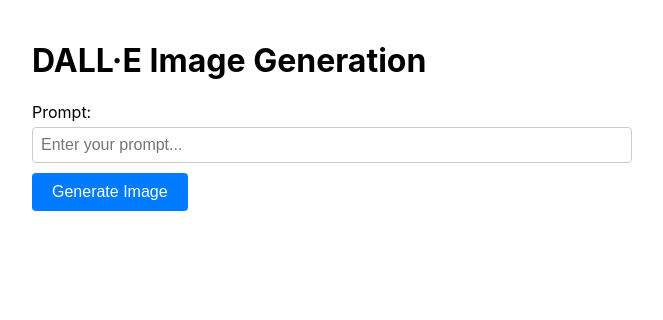
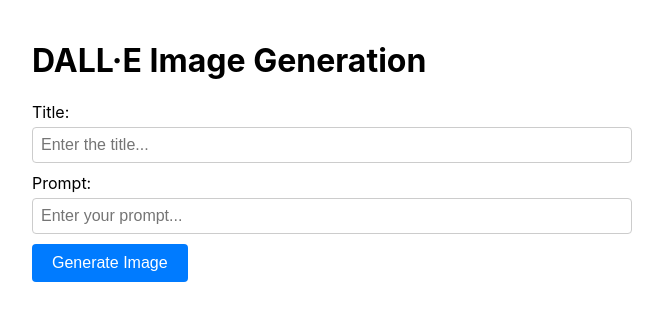
Before and after one commit to Maiquey/DnDiaries, a React (Create React App) app: page /imageCreation in a window 1280 px wide. Shown: the top 320 px of the page, without its empty margins (308-971 px from the left). Built offline with nearby package versions, Linux system fonts and the light colour scheme.

Commit message:
Added Title to LocalStorage

```diff
--- a/src/App.js
+++ b/src/App.js
@@ -31,6 +31,10 @@
                       element={<ImageCreation />}
                   />
                   <Route
+                      path="/retrieveData"
+                      element={<RetrieveData />}
+                  />
+                  <Route
                       path="*"
                       element={<Navigate to="/" />}
                   />
--- a/src/ImageCreation/ImageCreation.jsx
+++ b/src/ImageCreation/ImageCreation.jsx
@@ -3,6 +3,7 @@
 import './ImageCreation.css';
 
 export default function ImageCreation() {
+  const [title, setTitle] = useState("");
   const [prompt, setPrompt] = useState("");
   const [imageUrl, setImageUrl] = useState("");
   const [error, setError] = useState("");
@@ -11,13 +12,17 @@
     setPrompt(e.target.value);
   };
 
+  const handleTitleChange = (e) => {
+    setTitle(e.target.value);
+  };
+
   const generateImage = () => {
     axios
       .post("http://localhost:5000/generate", { prompt })
       .then((response) => {
         setImageUrl(response.data.image_url);
         setError("");
-        saveToLocalStorage(prompt, response.data.image_url); // Save to local storage
+        saveToLocalStorage(prompt, title, response.data.image_url); // Save to local storage
       })
       .catch((error) => {
         setError("Failed to generate image.");
@@ -25,7 +30,7 @@
       });
   };
 
-  const saveToLocalStorage = (prompt, imageUrl) => {
+  const saveToLocalStorage = (prompt, title, imageUrl) => {
     let savedData = localStorage.getItem('savedImageData');
     if (!savedData) {
       savedData = [];
@@ -33,7 +38,7 @@
       savedData = JSON.parse(savedData);
     }
 
-    savedData.push({ prompt, imageUrl });
+    savedData.push({ prompt, title, imageUrl });
     localStorage.setItem('savedImageData', JSON.stringify(savedData));
   };
 
@@ -41,6 +46,14 @@
     <div className="image-creation">
       <h1>DALL·E Image Generation</h1>
       <div className="input-container">
+      <label htmlFor="title">Title:</label>
+        <input
+          type="text"
+          id="title"
+          value={title}
+          onChange={handleTitleChange}
+          placeholder="Enter the title..."
+        />
         <label htmlFor="prompt">Prompt:</label>
         <input
           type="text"
--- a/src/RetrieveData/RetrieveData.jsx
+++ b/src/RetrieveData/RetrieveData.jsx
@@ -17,6 +17,7 @@
       <ul>
         {savedData.map((item, index) => (
           <li key={index}>
+            <strong>Title:</strong> {item.title}<br />
             <strong>Prompt:</strong> {item.prompt}<br />
             <img src={item.imageUrl} alt={`Generated ${index}`} />
           </li>
```
